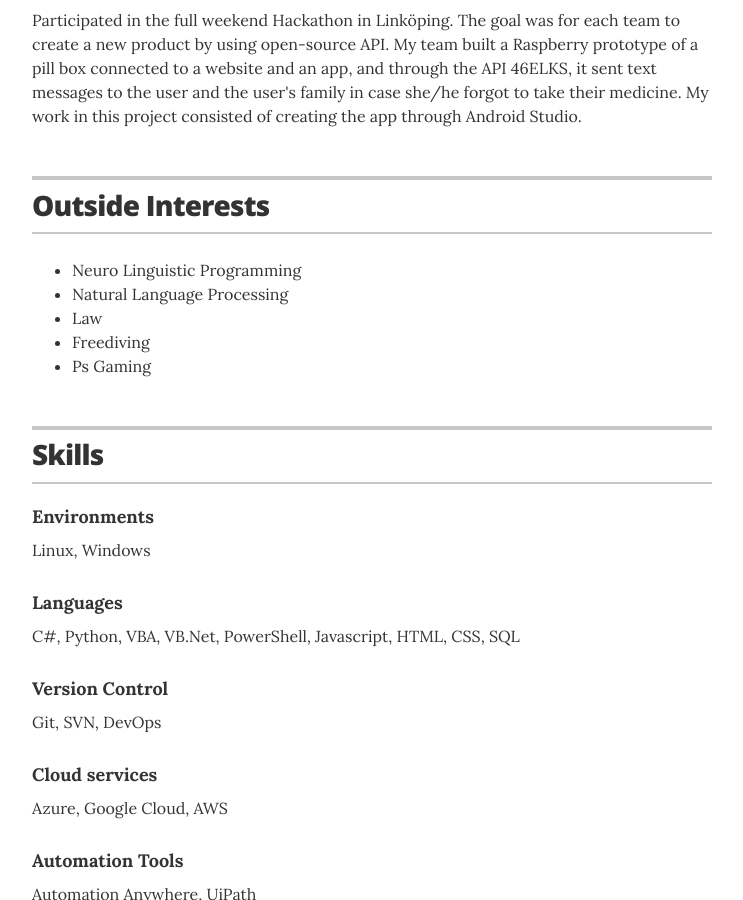
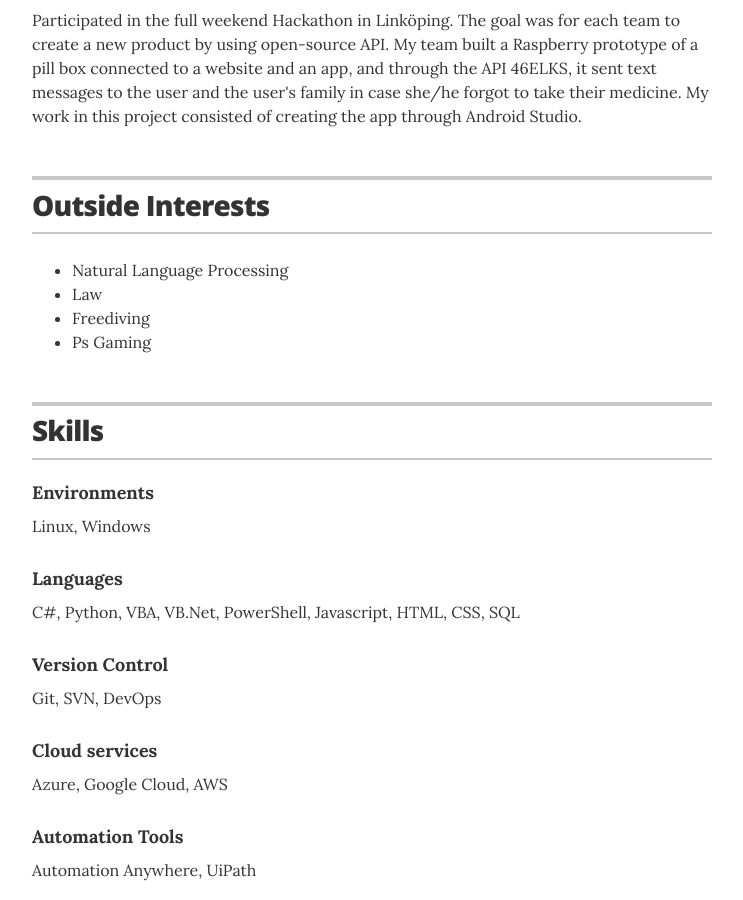
Before and after one commit to annawestin/annawestin.github.io, a Jekyll site: the page built from index.html, in a window 1280 px wide and 900 px high, scrolled down 4488 px. Shown: the whole window, without its empty margins (268-1011 px from the left). Built offline with Jekyll 4.4.1, drawn with Linux system fonts in a browser that asks for light colours.

Commit message:
Update interests.yml

```diff
--- a/_data/interests.yml
+++ b/_data/interests.yml
@@ -1,5 +1,4 @@
 # Interests
-- description: Neuro Linguistic Programming
 - description: Natural Language Processing
 - description: Law
 - description: Freediving
```
